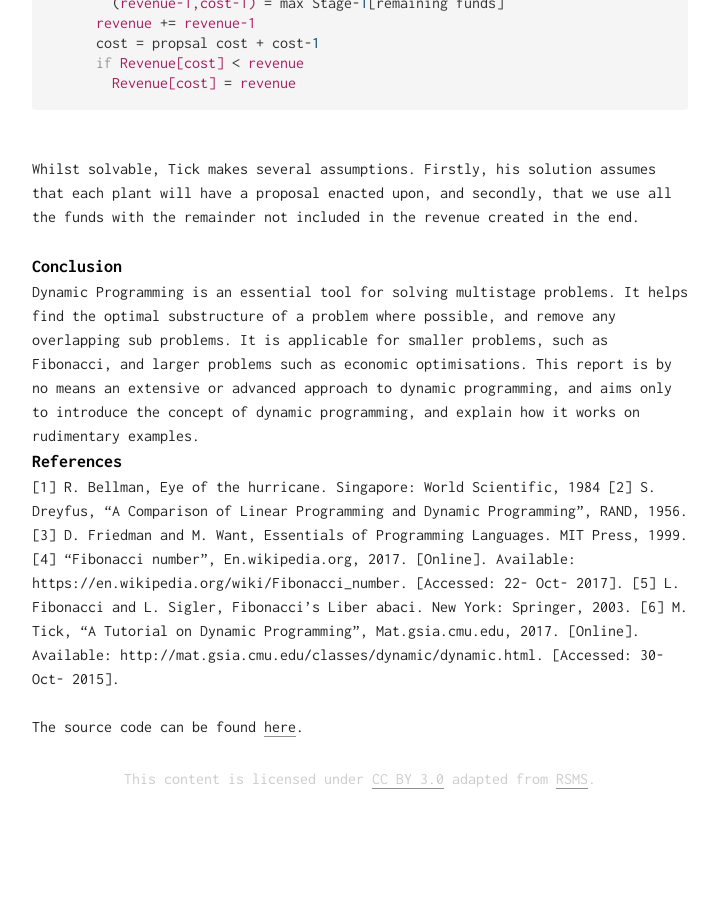
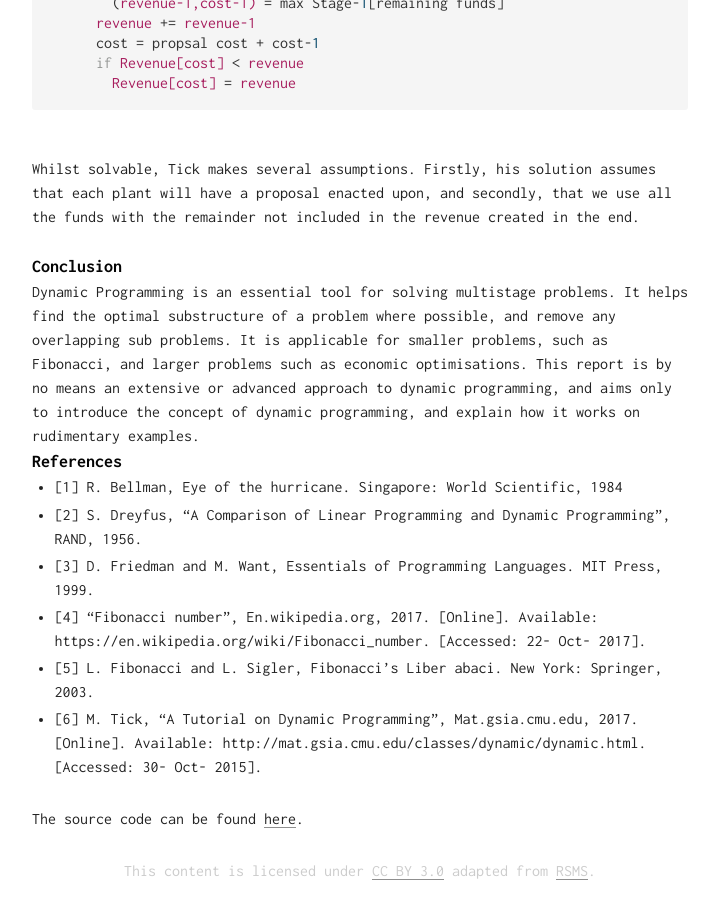
Before and after one commit to sibeitokgong/flawlessrhetoric, a Jekyll site: the page built from _posts/2017-10-24-Dynamic-Programming:-First-Principles.md, in a window 1280 px wide and 900 px high, scrolled down 5223 px. Shown: the whole window, without its empty margins (280-998 px from the left). Built offline with Jekyll 4.4.1, drawn with Linux system fonts in a browser that asks for light colours; before the commit the page ends 6031 px from its top, so only the background shows below that.

```diff
--- a/_posts/2017-10-24-Dynamic-Programming:-First-Principles.md.md
+++ b/_posts/2017-10-24-Dynamic-Programming:-First-Principles.md
@@ -204,12 +204,12 @@ Fibonacci, and larger problems such as economic optimisations. This report is by
 approach to dynamic programming, and aims only to introduce the concept of dynamic programming, and explain how it works on rudimentary examples.
 
 ### References
-[1] R. Bellman, Eye of the hurricane. Singapore: World Scientific, 1984
-[2] S. Dreyfus, "A Comparison of Linear Programming and Dynamic Programming", RAND, 1956.
-[3] D. Friedman and M. Want, Essentials of Programming Languages. MIT Press, 1999.
-[4] "Fibonacci number", En.wikipedia.org, 2017. [Online]. Available: https://en.wikipedia.org/wiki/Fibonacci_number. [Accessed: 22- Oct- 2017].
-[5] L. Fibonacci and L. Sigler, Fibonacci's Liber abaci. New York: Springer, 2003.
-[6] M. Tick, "A Tutorial on Dynamic Programming", Mat.gsia.cmu.edu, 2017. [Online]. Available: http://mat.gsia.cmu.edu/classes/dynamic/dynamic.html. [Accessed: 30- Oct- 2015].
+- [1] R. Bellman, Eye of the hurricane. Singapore: World Scientific, 1984
+- [2] S. Dreyfus, "A Comparison of Linear Programming and Dynamic Programming", RAND, 1956.
+- [3] D. Friedman and M. Want, Essentials of Programming Languages. MIT Press, 1999.
+- [4] "Fibonacci number", En.wikipedia.org, 2017. [Online]. Available: https://en.wikipedia.org/wiki/Fibonacci_number. [Accessed: 22- Oct- 2017].
+- [5] L. Fibonacci and L. Sigler, Fibonacci's Liber abaci. New York: Springer, 2003.
+- [6] M. Tick, "A Tutorial on Dynamic Programming", Mat.gsia.cmu.edu, 2017. [Online]. Available: http://mat.gsia.cmu.edu/classes/dynamic/dynamic.html. [Accessed: 30- Oct- 2015].
 <br><br>
 
 The source code can be found [here](https://github.com/Foxh0und/dynamicprogramming).
```
